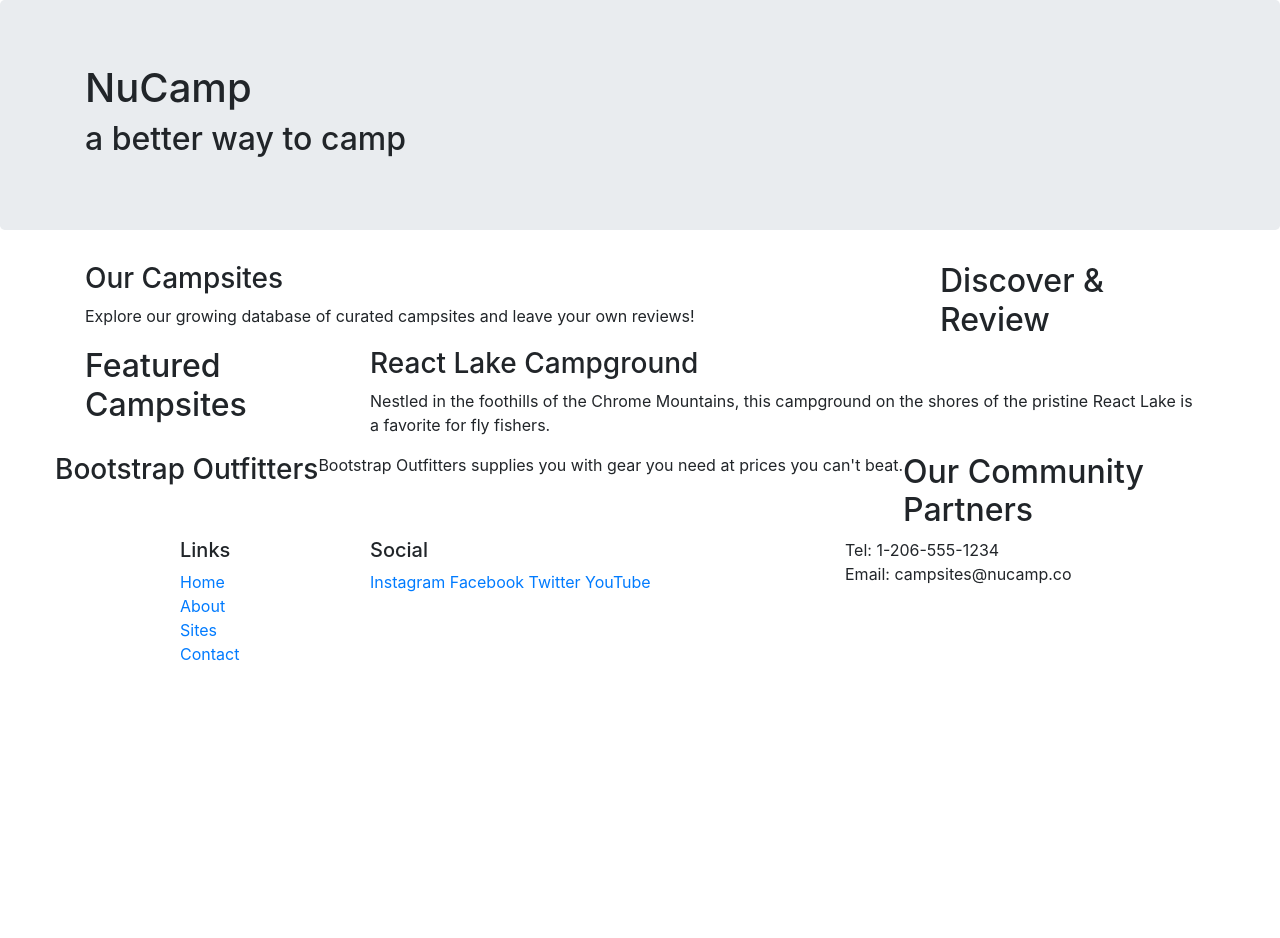
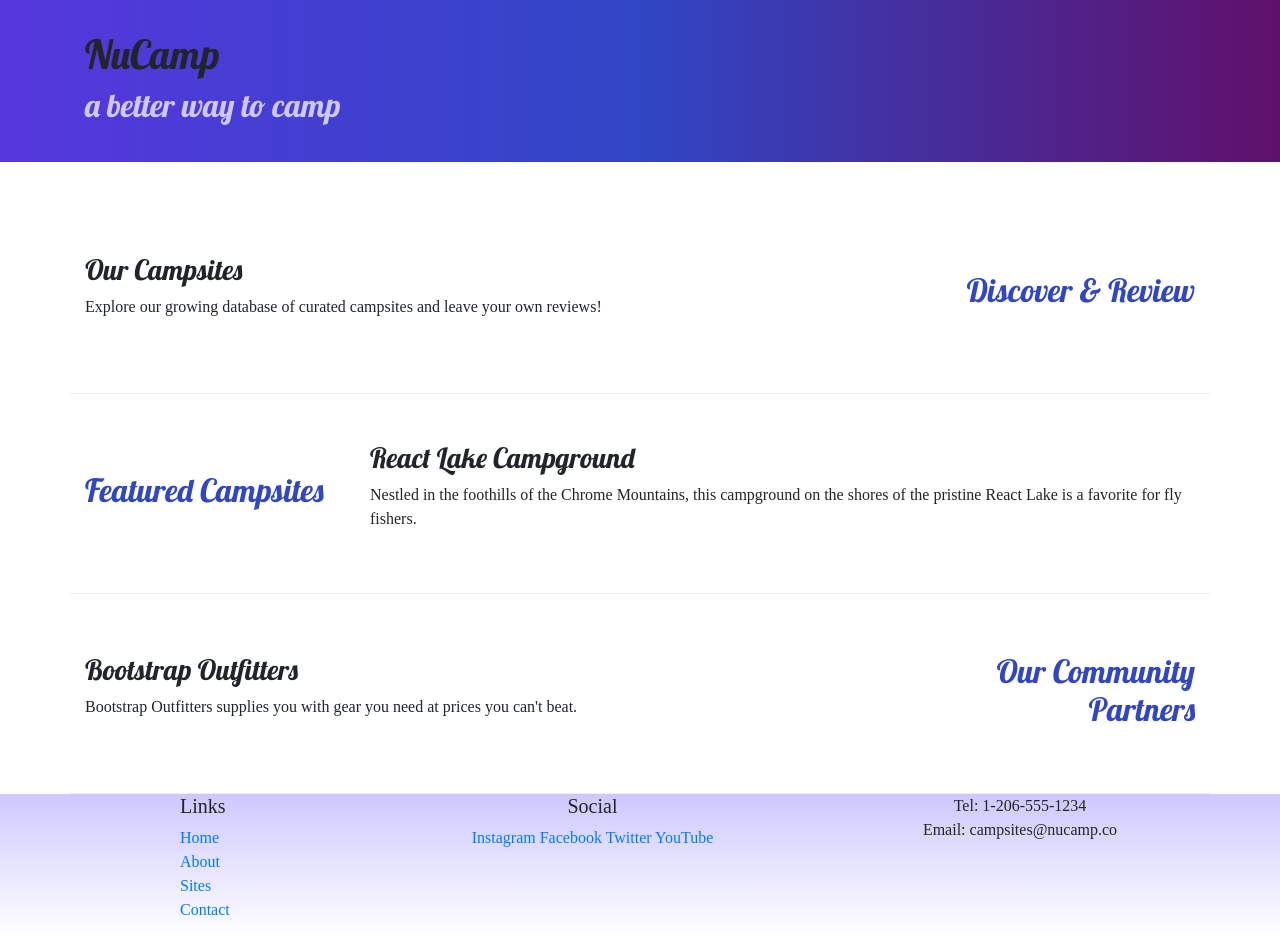
Before and after one commit to dah06a/bootstrap-testing, a website: page index.html in a window 1280 px wide. Before the commit the page ends 800 px from the top, so only its background shows below. Drawn offline with nearby package versions, Linux system fonts and the light colour scheme.

Commit message:
Week 1 assignment tasks complete.

```diff
--- /dev/null
+++ b/css/styles.css
@@ -0,0 +1,29 @@
+body {
+    font-family: "Open Sans, sans-serif";
+}
+
+h1, h2, h3 {
+    font-family: "Lobster", cursive;
+}
+
+h2 {
+    color: #3046C5;
+}
+
+header h2 {
+    color: #CEC8FF;
+}
+
+footer {
+    background-image: linear-gradient(#CEC8FF, white);
+}
+
+.jumbotron {
+    padding: 30px;
+    background-image: linear-gradient(to right, #5637DD, #3046C5, #60106B);
+}
+.row-content {
+    padding: 50px, 0;
+    border-bottom: 1px ridge;
+    min-height: 200px;
+}
--- a/index.html
+++ b/index.html
@@ -9,12 +9,16 @@
         <!-- Bootstrap CSS -->
         <link rel="stylesheet" href="node_modules/bootstrap/dist/css/bootstrap.min.css" />
 
+        <!-- Additional CSS must be placed after Bootstrap CSS -->
+        <link rel="stylesheet" href="https://fonts.googleapis.com/css?family=Lobster|Open+Sans" />
+        <link rel="stylesheet" href="css/styles.css" />
+
         <title>NuCamp: A Better Way To Camp</title>
     </head>
 
 <body>
 
-    <header class="jumbotron">
+    <header class="jumbotron jumbotron-fluid">
         <div class="container">
             <div class="row">
                 <div class="col">
@@ -26,33 +30,33 @@
     </header>
 
     <div class="container">
-        <div class="row">
+        <div class="row row-content align-items-center">
             <div class="col-sm-4 order-sm-last col-md-3">
-                <h2>Discover & Review</h2>
+                <h2 class="text-sm-right">Discover & Review</h2>
             </div>
             <div class="col">
                 <h3>Our Campsites</h3>
-                <p>Explore our growing database of curated campsites and leave your own reviews!</p>
+                <p class="d-none d-sm-block">Explore our growing database of curated campsites and leave your own reviews!</p>
             </div>
         </div>
 
-        <div class="row">
+        <div class="row row-content align-items-center">
             <div class="col-sm-4 col-md-3">
                 <h2>Featured Campsites</h2>
             </div>
             <div class="col">
                 <h3>React Lake Campground</h3>
-                <p>Nestled in the foothills of the Chrome Mountains, this campground on the shores of the pristine React Lake is a favorite for fly fishers.</p>
+                <p class="d-none d-sm-block">Nestled in the foothills of the Chrome Mountains, this campground on the shores of the pristine React Lake is a favorite for fly fishers.</p>
             </div>
         </div>
 
-        <div class="row">
+        <div class="row row-content align-items-center">
             <div class="col-sm-4 order-sm-last col-md-3">
-                <h2>Our Community Partners</h2>
+                <h2 class="text-sm-right">Our Community Partners</h2>
             </div>
-            <div class="row">
+            <div class="col">
                 <h3>Bootstrap Outfitters</h3>
-                <p>Bootstrap Outfitters supplies you with gear you need at prices you can't beat.</p>
+                <p class="d-none d-sm-block">Bootstrap Outfitters supplies you with gear you need at prices you can't beat.</p>
             </div>
         </div>
         </div>
@@ -64,19 +68,19 @@
                     <h5>Links</h5>
                     <ul class="list-unstyled">
                         <li><a href="#">Home</a></li>
-                        <li><a href="#">About</a></li>
+                        <li><a href="/aboutus.html">About</a></li>
                         <li><a href="#">Sites</a></li>
                         <li><a href="#">Contact</a></li>
                     </ul>
                 </div>
-                <div class="col-6 col-sm-5">
+                <div class="col-6 col-sm-5 text-center">
                     <h5>Social</h5>
                     <a href="http://instagram.com/">Instagram</a>
                     <a href="http://facebook.com/">Facebook</a>
                     <a href="http://twitter.com/">Twitter</a>
                     <a href="http://youtube.com/">YouTube</a>
                 </div>
-                <div class="col-sm-4">
+                <div class="col-sm-4 text-center">
                     Tel: 1-206-555-1234<br />
                     Email: campsites@nucamp.co
                 </div>
```
Also changed, not shown: aboutus.html (added, +94 -0 lines).
